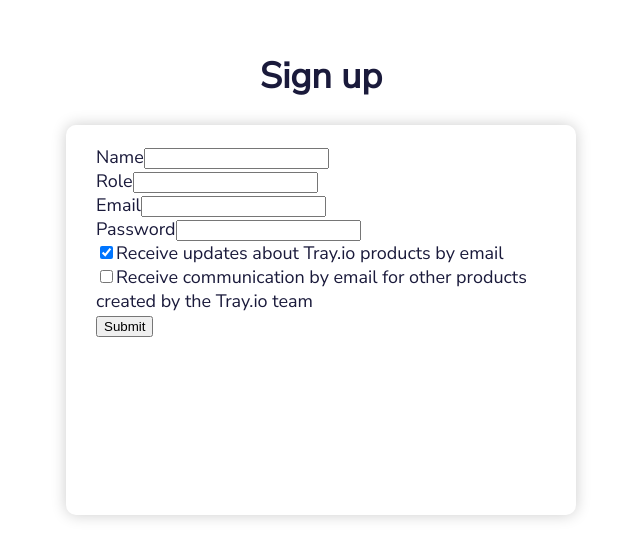
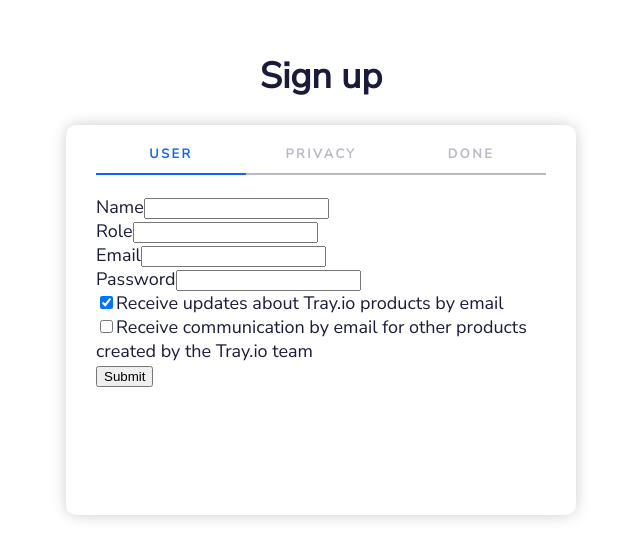
Before and after one commit to JulianRSmith/tray_io_form, a React (Create React App) app: page / in a window 1280 px wide. Shown: the part 129-688 px from the top of the page, without its empty margins (319-959 px from the left). Built offline with nearby package versions, Linux system fonts and the light colour scheme.

Commit message:
Added the current page display banner

```diff
--- /dev/null
+++ b/src/css/PageDisplay.css
@@ -0,0 +1,41 @@
+:root {
+    --trackPos: 0;
+}
+
+.page-display {
+    display: flex;
+    flex-wrap: wrap;
+    margin-bottom: 20px;
+}
+.page-display-item {
+    width: calc(100% / 3);
+    text-align: center;
+    padding-bottom: 10px;
+    color: #b8b8c7;
+    font-weight: bold;
+    text-transform: uppercase;
+    letter-spacing: 0.2em;
+    font-size: 0.8rem;
+    transition: color 0.3s ease;
+}
+.page-display-item.active {
+    color: #0e66f9;
+}
+.page-display-track {
+    position: relative;
+    width: 100%;
+    height: 2px;
+    background-color: #b8b8c7;
+    overflow: hidden;
+}
+.page-display-track:before {
+    content: "";
+    position: absolute;
+    width: calc(100% / 3);
+    height: 100%;
+    left: 0;
+    left: var(--trackPos);
+    top: 0;
+    background-color: #0e66f9;
+    transition: left 0.3s ease;
+}
--- a/src/js/App.js
+++ b/src/js/App.js
@@ -1,8 +1,16 @@
 import React, { Component } from "react";
 import "../css/App.css";
 
+import PageDisplay from "./PageDisplay";
+
 class App extends Component {
     state = {
+        pages: {
+            index: 0,
+            user: true,
+            privacy: false,
+            done: false
+        },
         name: "",
         role: "",
         email: "",
@@ -57,6 +65,7 @@ class App extends Component {
             <div className="App">
                 <h1>Sign up</h1>
                 <div className="form-area">
+                    <PageDisplay pages={this.state.pages} />
                     <form className="form" onSubmit={this.handleSubmit}>
                         {/* User Section */}
                         <label>
--- /dev/null
+++ b/src/js/PageDisplay.js
@@ -0,0 +1,30 @@
+import React from "react";
+import "../css/PageDisplay.css";
+
+function PageDisplay({ pages }) {
+    // Calculate the position of the active track by dividing by the number of pages then multiplying by the current page index
+    const trackPosCalc = (100 / 3) * pages.index;
+    // Update the track's CSS variable with this calculation
+    document.documentElement.style.setProperty(
+        "--trackPos",
+        trackPosCalc + "%"
+    );
+    return (
+        <div className="page-display">
+            <div className={`page-display-item${pages.user ? " active" : ""}`}>
+                User
+            </div>
+            <div
+                className={`page-display-item${pages.privacy ? " active" : ""}`}
+            >
+                Privacy
+            </div>
+            <div className={`page-display-item${pages.done ? " active" : ""}`}>
+                Done
+            </div>
+            <div className="page-display-track"></div>
+        </div>
+    );
+}
+
+export default PageDisplay;
```
